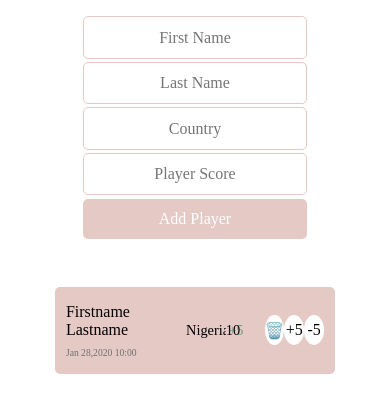
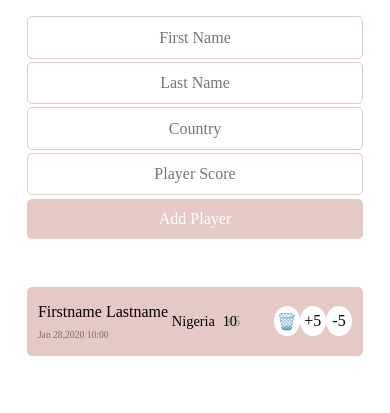
Before and after one commit to Tituz175/Leaderboard, a plain HTML site: page index.html in a window 390 px wide. Shown: the part 81-494 px from the top of the page. Drawn offline with Linux system fonts and the light colour scheme.

Commit message:
responsiveness adjusted

```diff
--- a/index.css
+++ b/index.css
@@ -183,6 +183,9 @@ section:last-child {
   section:first-child p {
     font-size: 0.9rem;
   }
+  .playerContainer, section:first-child {
+    width: 90%;
+  }
   .playerDetails {
     width: 100%;
   }
@@ -217,7 +220,7 @@ section:last-child {
   button {
     font-size: 92%;
   }
-  .playerContainer{
+  .playerContainer {
     width: 80%;
   }
   .playerDetails {
```
